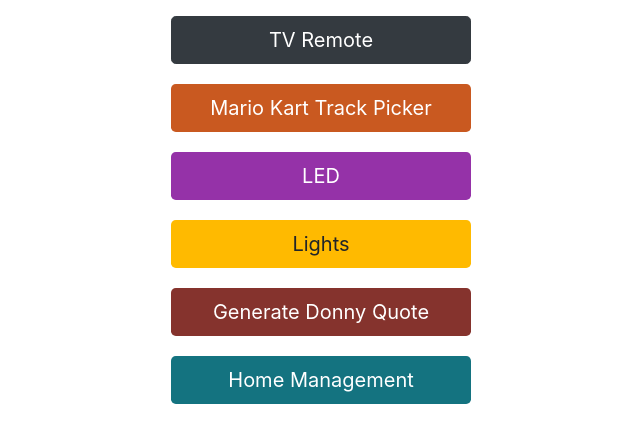
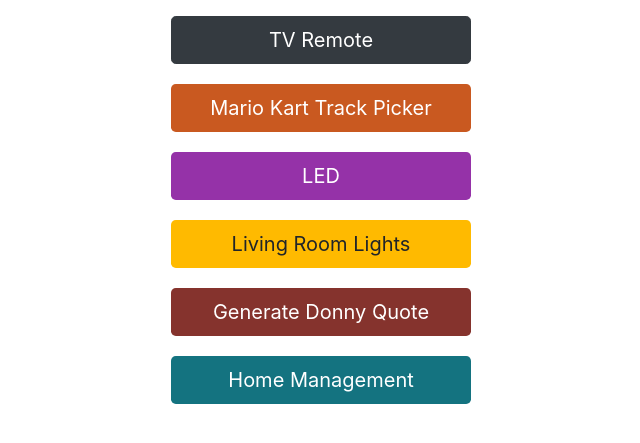
Before and after one commit to derekf55/derekfranzWebSite, a PHP site: page / in a window 1280 px wide. Shown: the part 306-749 px from the top of the page, without its empty margins (319-959 px from the left). Run offline with PHP 8.4, Linux system fonts and the light colour scheme.

Commit message:
Updated Living Room Lights

```diff
--- a/index.php
+++ b/index.php
@@ -56,7 +56,7 @@
             <button type="button" onclick="window.location.href = 'LED.php';" class="btn  btn-lg btn-options" style="background:rgb(149, 50, 168); color:white;">LED</button>
         </div>
         <div class="d-flex justify-content-center">
-            <button type="button" onclick="window.location.href = 'lights.php';" class="btn  btn-lg btn-options" style="background:rgb(255, 186, 0);">Lights</button>
+            <button type="button" onclick="window.location.href = 'lights.php';" class="btn  btn-lg btn-options" style="background:rgb(255, 186, 0);">Living Room Lights</button>
         </div>
 
         <div class="d-flex justify-content-center">
--- a/lights.php
+++ b/lights.php
@@ -33,9 +33,9 @@
 
         <?php
         require "php/connect.php";
-        $sql = 'SELECT Name,State,Appliance FROM homeAutomation;';
-	$results = mysqli_query($conn,$sql);
-	while ($row = mysqli_fetch_assoc($results)){
+        $sql = "SELECT Name,State,Appliance FROM homeAutomation WHERE groupName = 'Living_Room';";
+	    $results = mysqli_query($conn,$sql);
+	    while ($row = mysqli_fetch_assoc($results)){
             $name = $row['Name'];
             $state = $row['State'];
             $appliance = $row['Appliance'];
```
